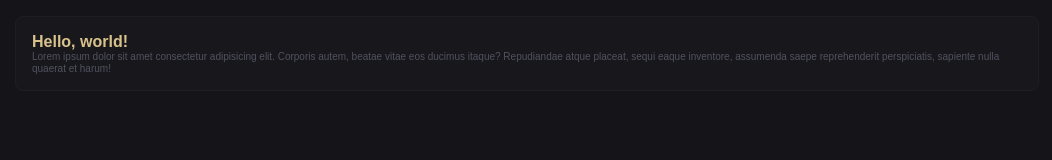
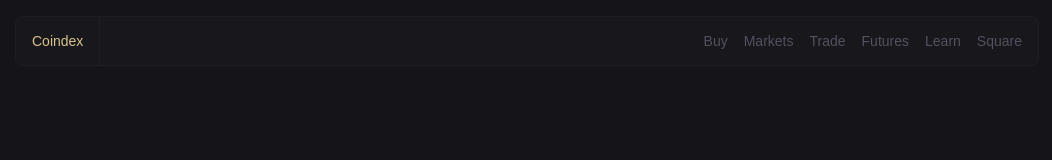
Before and after one commit to justwantajob/coindex, a website built with Vite: page index.html in a window 1280 px wide. Shown: the whole page, without its empty margins (113-1165 px from the left). Built offline with nearby package versions, Linux system fonts and the light colour scheme; files whose address does not match are found by name.

Commit message:
Add header component, enhance style, add some default style

```diff
--- a/index.html
+++ b/index.html
@@ -7,10 +7,32 @@
     <title>Coindex</title>
   </head>
   <body>
-    <div class="container">
-      <h1>Hello, world!</h1>
-      <p>Lorem ipsum dolor sit amet consectetur adipisicing elit. Corporis autem, beatae vitae eos ducimus itaque? Repudiandae atque placeat, sequi eaque inventore, assumenda saepe reprehenderit perspiciatis, sapiente nulla quaerat et harum!</p>
-    </div>
+
+    <header class="header container">
+      <div class="header-logo-container">
+        <!-- <button class="header-logo-pushable">
+          <span class="header-logo-front">
+            C
+          </span>
+        </button> -->
+
+        <div class="header-logo">
+          Coindex
+        </div>
+      </div>
+
+      <nav class="header-nav">
+        <ul class="header-nav-list">
+          <li><a href="#" class="header-nav-list-item-link">Buy</a></li>
+          <li><a href="#" class="header-nav-list-item-link">Markets</a></li>
+          <li><a href="#" class="header-nav-list-item-link">Trade</a></li>
+          <li><a href="#" class="header-nav-list-item-link">Futures</a></li>
+          <li><a href="#" class="header-nav-list-item-link">Learn</a></li>
+          <li><a href="#" class="header-nav-list-item-link">Square</a></li>
+        </ul>
+      </nav>
+    </header>
+
     <script type="module" src="/src/main.js"></script>
   </body>
 </html>
--- a/src/main.js
+++ b/src/main.js
@@ -1,4 +1,5 @@
 import './styles/modern-normalize.css';
 import './styles/style.css';
 /* CSS FILES FOR COMPONENTS GOES HERE */
+import './styles/components/header.css';
 import './styles/utils.css';
--- /dev/null
+++ b/src/styles/components/header.css
@@ -0,0 +1,76 @@
+/* .header-logo-pushable {
+  background: rgb(10, 10, 10);
+  border-radius: var(--border-radius);
+  border: none;
+  padding: 0;
+  cursor: pointer;
+  outline-offset: 4px;
+  transition: transform .3s ease;
+}
+
+.header-logo-front {
+  display: block;
+  padding: 8px 16px;
+  border-radius: var(--border-radius);
+  font-size: 1.25rem;
+  background: rgb(18, 18, 18);
+  color: var(--color-primary);
+  transform: translateY(-6px);
+  transition: transform .3s ease;
+}
+
+.header-logo-pushable:hover .header-logo-front {
+  transform: translateY(-2px);
+} */
+
+.header {
+  display: flex;
+  flex-direction: row;
+  align-items: center;
+  justify-content: space-between;
+
+  padding: 0;
+}
+
+.header-logo-container {
+  border-right: 1px solid var(--color-widget-border);
+  padding: var(--default-pady) var(--default-padx);
+}
+
+.header-logo {
+  color: var(--color-primary);
+  font-size: var(--default-text-size);
+
+  transition: filter .3s ease;
+  cursor: pointer;
+}
+
+.header-logo:hover {
+  filter: brightness(75%);
+}
+
+.header-nav {
+  padding-right: var(--default-padx);
+}
+
+.header-nav-list {
+  list-style-type: none;
+
+  display: flex;
+  flex-direction: row;
+  align-items: center;
+  justify-content: space-between;
+  gap: var(--default-padx);
+}
+
+.header-nav-list-item-link {
+  text-decoration: none;
+  color: var(--color-text-subdue);
+  font-size: var(--default-text-size);
+
+  transition: color .3s ease;
+}
+
+.header-nav-list-item-link:hover {
+  color: var(--color-highlight);
+}
--- a/src/styles/style.css
+++ b/src/styles/style.css
@@ -30,7 +30,7 @@
   --default-my: 24px;
   --default-mx: 8px;
 
-  --default-text-size: 10px;
+  --default-text-size: 14px;
   --default-heading-size: 16px;
 }
 
@@ -38,6 +38,20 @@
   margin: 0;
   padding: 0;
   box-sizing: border-box;
+}
+
+html {
+  scroll-behavior: smooth;
+}
+
+img,
+picture,
+video,
+canvas,
+svg {
+  display: block;
+  max-width: 100%;
+  user-select: none;
 }
 
 body {
```
